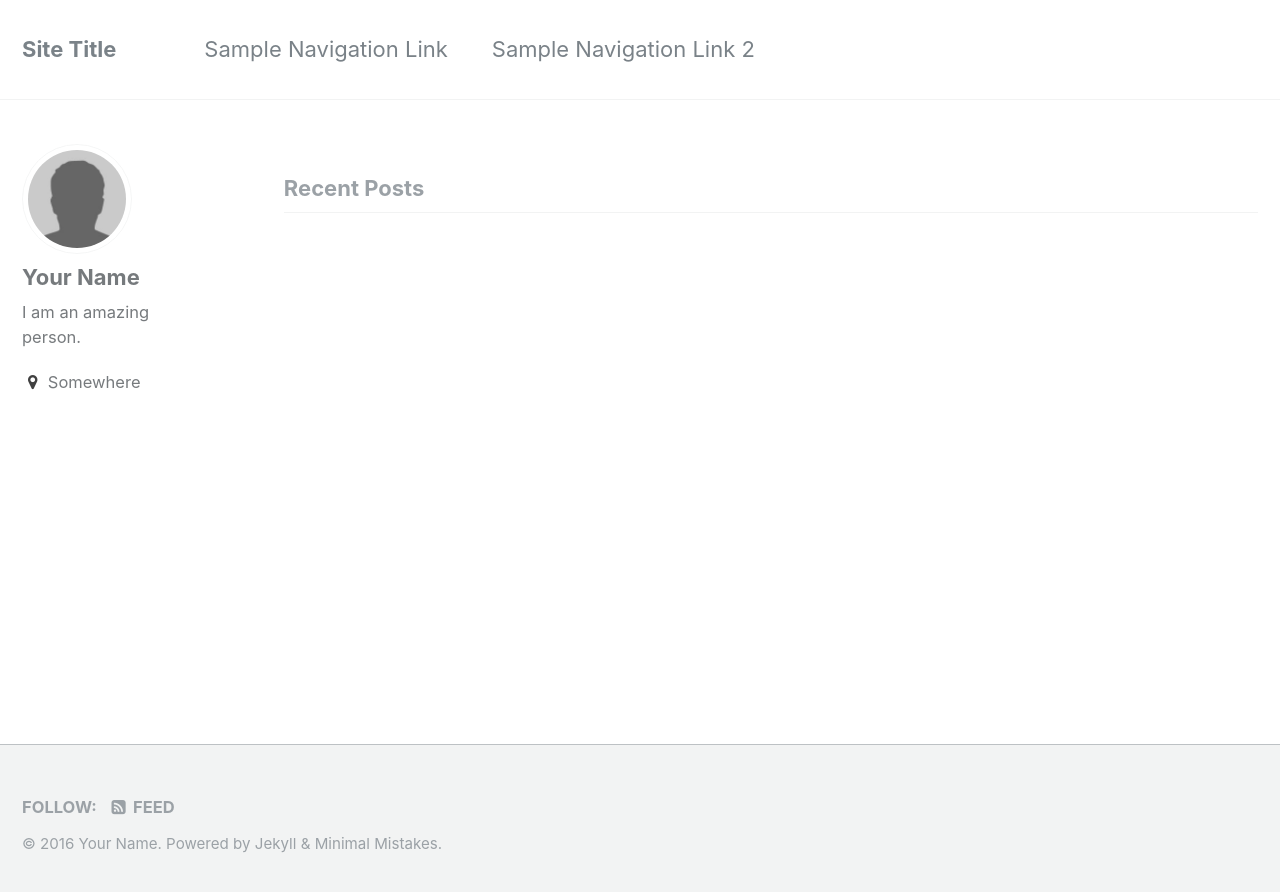
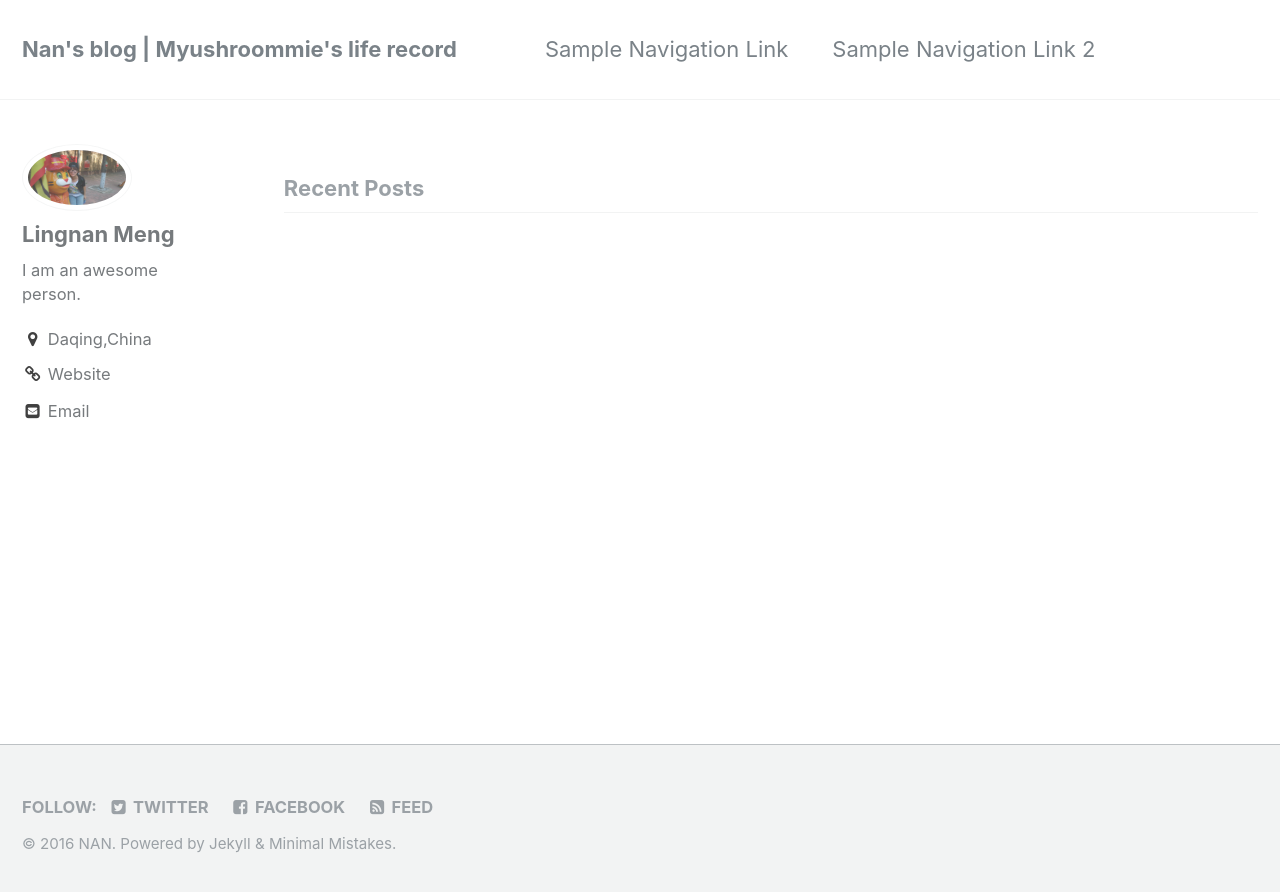
Before and after one commit to mushroommie/try-for-github-pages, a Jekyll site: the page built from index.html, in a window 1280 px wide. Shown: the top 892 px of the page. Built offline with Jekyll 4.4.1, drawn with Linux system fonts in a browser that asks for light colours; the list of posts is cut into pages by our own code.

Commit message:
update config.yml

```diff
--- a/_config.yml
+++ b/_config.yml
@@ -7,18 +7,18 @@
 
 # Site Settings
 locale                   : "en"
-title                    : "Site Title"
+title                    : "Nan's blog | Myushroommie's life record"
 title_separator          : "-"
-name                     : "Your Name"
-description              : "An amazing website."
-url                      : # the base hostname & protocol for your site e.g. "https://mmistakes.github.io"
-baseurl                  : # the subpath of your site, e.g. "/blog"
-repository               : # GitHub username/repo-name e.g. "mmistakes/minimal-mistakes"
-teaser                   : # filename of teaser fallback teaser image placed in /images/, .e.g. "500x300.png"
+name                     : "NAN"
+description              : "Record love,life,fun and all those little things that touch me"
+url                      : "https://mushroommie.github.io"
+baseurl                  : "/try-for-github-pages"
+repository               : "mushroommie/try-for-github-pages"
+teaser                   : "mm-browser-mockups.png"
 # breadcrumbs            : false # true, false (default)
 words_per_minute         : 200
 comments:
-  provider               : # false (default), "disqus", "discourse", "facebook", "google-plus", "staticman", "custom"
+  provider               : "facebook"
   disqus:
     shortname            : # https://help.disqus.com/customer/portal/articles/466208-what-s-a-shortname-
   discourse:
@@ -49,24 +49,27 @@ atom_feed:
 
 # SEO Related
 google_site_verification :
-bing_site_verification   :
+bing_site_verification   : "0FC3FD70512616B052E755A56F8952D"
 alexa_site_verification  :
 yandex_site_verification :
 
 # Social Sharing
 twitter:
-  username               :
+  username               : "xiaomlingnan"
 facebook:
-  username               :
+  username               : "xiaomenglnan"
   app_id                 :
   publisher              :
-og_image                 : # Open Graph/Twitter default site image
+og_image                 : "mm-layout-examples.png"
 # For specifying social profiles
 # - https://developers.google.com/structured-data/customize/social-profiles
 social:
   type                   : # Person or Organization (defaults to Person)
   name                   : # If the user or organization name differs from the site's name
-  links: # An array of links to social media profiles
+  links                  :
+                        - "https://twitter.com/xiaomlingnan"
+                        - "https://facebook.com/xiaomenglnan"
+                        - "https://www.linkedin.com/in/lingnan-meng"
 
 # Analytics
 analytics:
@@ -77,12 +80,12 @@ analytics:
 
 # Site Author
 author:
-  name             : "Your Name"
-  avatar           : "bio-photo.jpg"
-  bio              : "I am an amazing person."
-  location         : "Somewhere"
-  email            :
-  uri              :
+  name             : "Lingnan Meng"
+  avatar           : "bio-meng.jpg"
+  bio              : "I am an awesome person."
+  location         : "Daqing,China"
+  email            : "xiaomenglnan@gmail.com"
+  uri              : "https://mushroommie.github.io/try-for-github-pages/"
   bitbucket        :
   codepen          :
   dribbble         :
```
